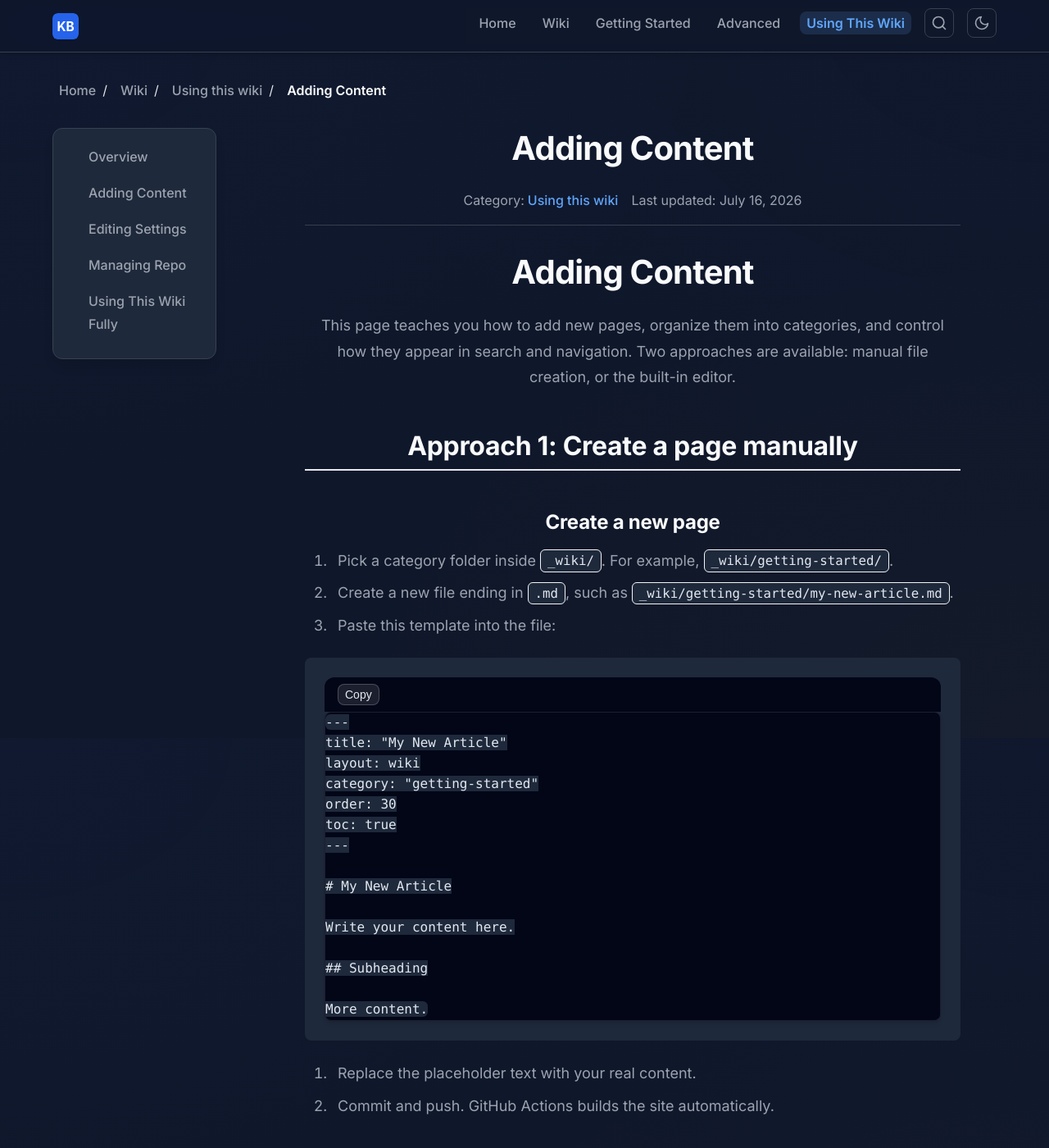
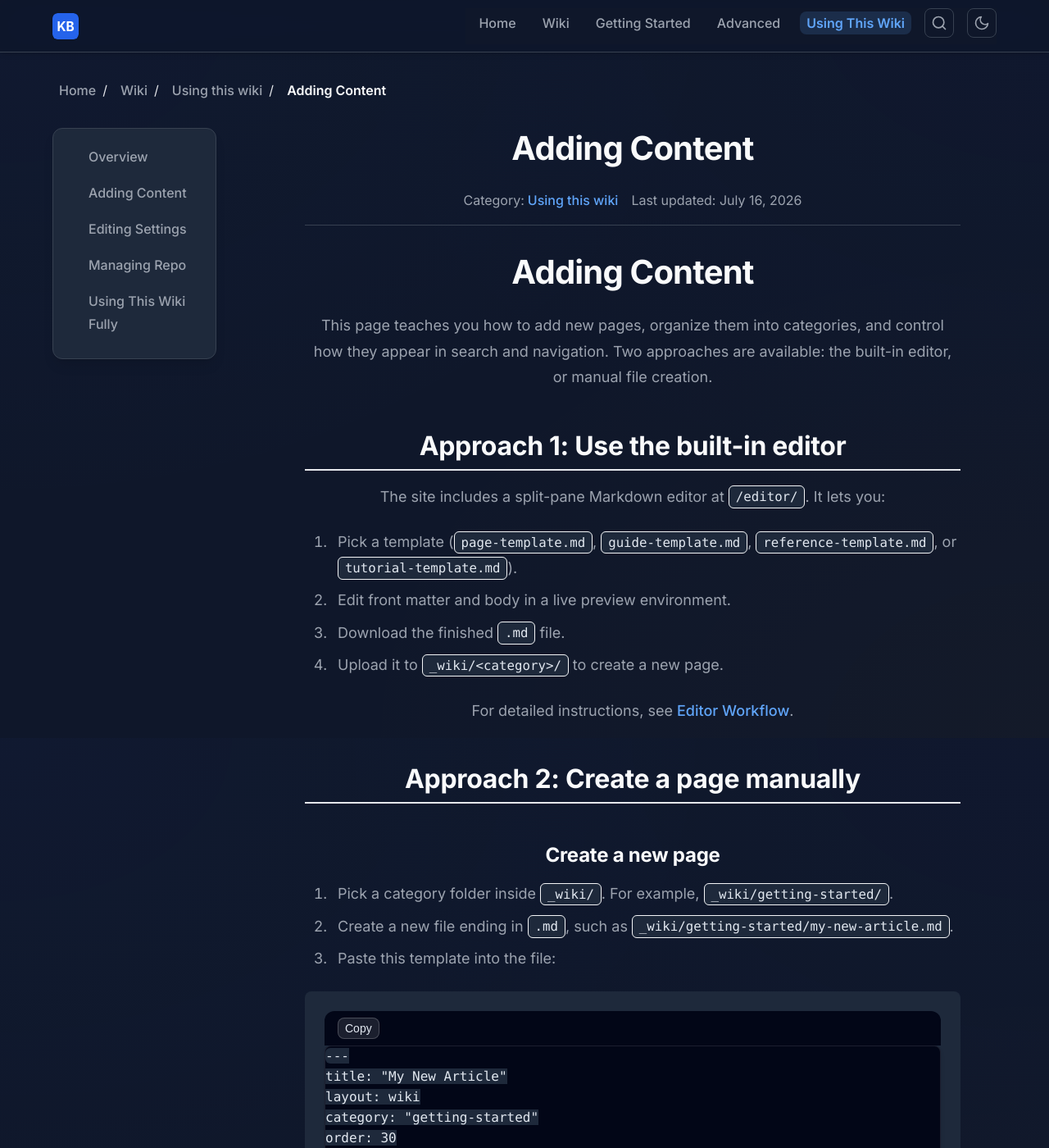
Before and after one commit to jemmonsss/Js-Knolagebase, a Jekyll site: the page built from _wiki/using-this-wiki/adding-content.md, in a window 1280 px wide and 1400 px high. Shown: the whole window at 82% size. Built offline with Jekyll 4.4.1, drawn with Linux system fonts in a browser that asks for light colours; comment, search, counter and statistics services are not loaded; some of the changed text lies outside the part shown.

Commit message:
docs: reorder adding-content page to show editor before manual approach

```diff
--- a/_wiki/using-this-wiki/adding-content.md
+++ b/_wiki/using-this-wiki/adding-content.md
@@ -8,9 +8,20 @@ toc: true
 
 # Adding Content
 
-This page teaches you how to add new pages, organize them into categories, and control how they appear in search and navigation. Two approaches are available: manual file creation, or the built-in editor.
+This page teaches you how to add new pages, organize them into categories, and control how they appear in search and navigation. Two approaches are available: the built-in editor, or manual file creation.
 
-## Approach 1: Create a page manually
+## Approach 1: Use the built-in editor
+
+The site includes a split-pane Markdown editor at [`/editor/`]({{ '/editor/' | relative_url }}). It lets you:
+
+1. Pick a template (`page-template.md`, `guide-template.md`, `reference-template.md`, or `tutorial-template.md`).
+2. Edit front matter and body in a live preview environment.
+3. Download the finished `.md` file.
+4. Upload it to `_wiki/<category>/` to create a new page.
+
+For detailed instructions, see [Editor Workflow]({{ '/wiki/advanced/editor-workflow/' | relative_url }}).
+
+## Approach 2: Create a page manually
 
 ### Create a new page
 
```
Also changed, not shown: other parts of _wiki/using-this-wiki/adding-content.md (+0 -11 lines).
